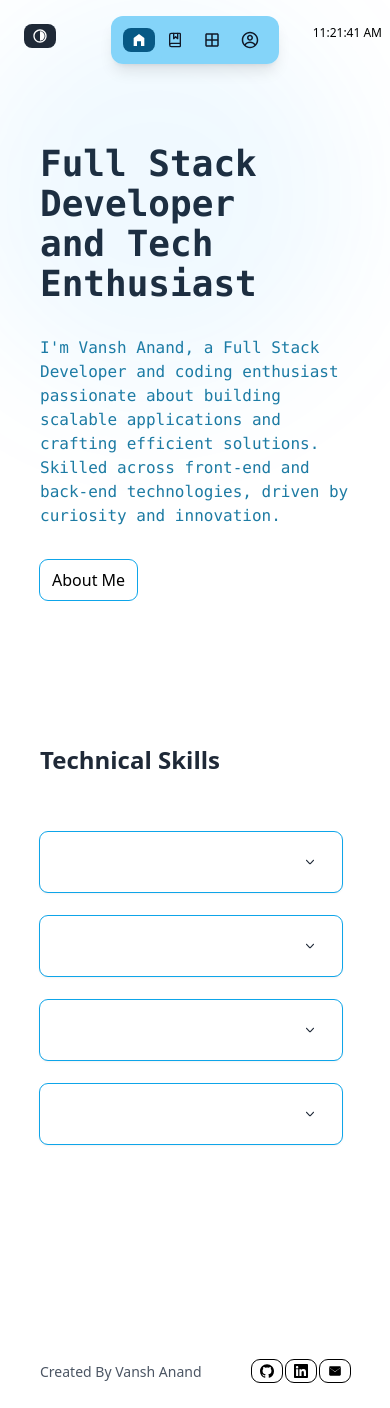
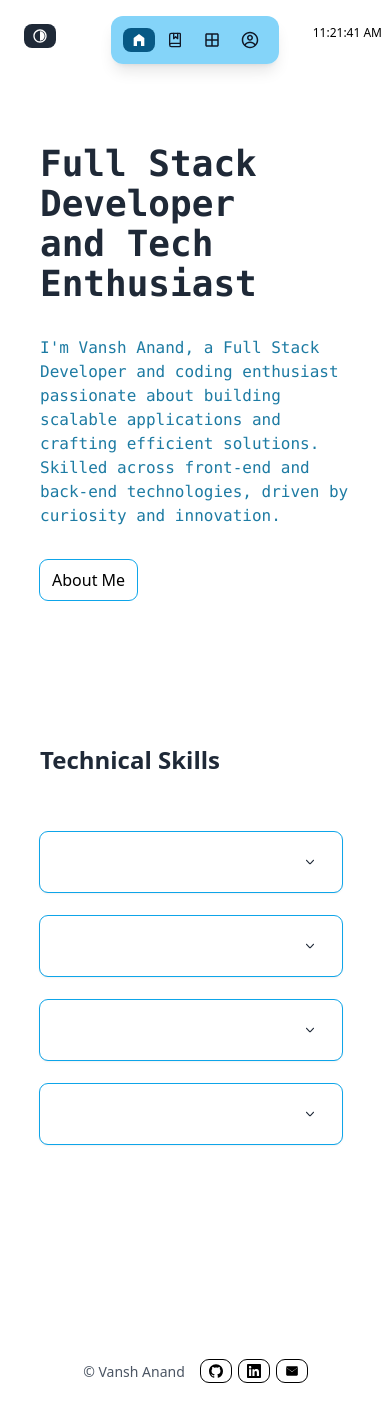
Before and after one commit to vanshanand34/Vansh-Portfolio, a Next.js app: page / in a window 390 px wide. Built offline with nearby package versions, Linux system fonts and the light colour scheme.

Commit message:
fix: Removed moving cursor background, improved footer and minor UI changes

```diff
--- a/app/LinkButtons.tsx
+++ b/app/LinkButtons.tsx
@@ -53,7 +53,7 @@ export default function LinkButtons(
 
 function LinkButtonIcons({ width, height }: { width: number, height: number }) {
     return (
-        <div className="md:py-4 inline-flex items-center gap-x-1 sm:gap-x-3 flex-wrap">
+        <div className="md:py-4 inline-flex items-center gap-x-2 sm:gap-x-3 flex-wrap">
             <Link href="https://github.com/vanshanand34">
                 <button className="inline-flex items-center space-between hover:outline-none hover:bg-sky-400 hover:text-white dark:hover:bg-gray-700 dark:hover:text-inherit md:font-semibold p-1 sm:p-2 rounded-lg outline outline-1 dark:outline-white dark:hover:outline-none">
                     <GithubLogo width={width} height={height} />
--- a/app/ParentLayout.tsx
+++ b/app/ParentLayout.tsx
@@ -15,17 +15,17 @@ export default function ParentLayout(
         <>
             <Navbar activeElement={elementName}></Navbar>
             <div
-                className="min-h-screen dark:text-white text-black w-full bg-white dark:bg-[#181818] "
+                className="min-h-screen dark:text-white text-black w-full bg-white dark:bg-[#121212] "
                 id="container"
-                onMouseMove={(event: React.MouseEvent) => trackCursor(event)}
+                // onMouseMove={(event: React.MouseEvent) => trackCursor(event)}
             >
-                <div id="cursor"
+                {/* <div id="cursor"
                     className="fixed w-[50vw] h-[50vw] dark:bg-[#0a5e882b] rounded-full blur-3xl overflow-hidden pointer-events-none hidden md:block">
                 </div>
 
                 <div id="cursor"
                     className="md:hidden fixed right-[10vw] w-[100vw] h-[100vw] bg-[#0099ff0f] rounded-full blur-3xl overflow-hidden pointer-events-none">
-                </div>
+                </div> */}
 
                 <ToggleButton />
 
--- a/app/components/Footer.tsx
+++ b/app/components/Footer.tsx
@@ -3,9 +3,9 @@ import LinkButtons from "../LinkButtons"
 
 export default function Footer({ extracss = "" }: { extracss?: string }) {
     return (
-        <footer className={`flex justify-between gap-x-2 sm:gap-x-24 md:gap-x-72 lg:gap-x-96 items-center ${extracss}`}>
-            <div className="dark:text-gray-400 text-gray-600 md:text-md text-sm">
-                Created By Vansh Anand
+        <footer className={`flex justify-center gap-x-4 sm:gap-x-6 :gap-x-8 lg:gap-x-16 items-center ${extracss}`}>
+            <div className="dark:text-gray-400 text-gray-600 text-sm sm:text-md md:text-base">
+                © Vansh Anand
             </div>
 
             <div>
```
